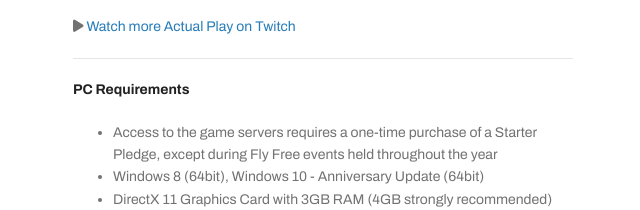
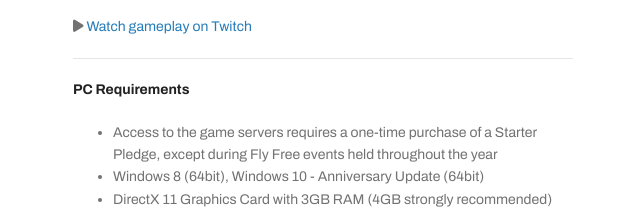
Before and after one commit to tethyrplays/tethyrplays, a Jekyll site: the page built from star-citizen/index.md, in a window 1280 px wide, cut to the strip 843-1214 px from the top of the page. Shown: the top 210 px of the strip, without its empty margins (497-1137 px from the left). Built offline with Jekyll 4.4.1, drawn with Linux system fonts in a browser that asks for light colours; nearby versions of some CDN libraries; some web fonts are replaced; our own code applies the rules of GitHub Pages for plain Markdown files; the repository's description, which GitHub fills in, is left out.

Commit message:
Update index.md

```diff
--- a/star-citizen/index.md
+++ b/star-citizen/index.md
@@ -20,7 +20,7 @@ Soar through the stars. Fight. Trade. Unite. Explore. With the freedom [to choos
 <iframe class="video" width="560" height="315" src="https://www.youtube.com/embed/xWikpyIU_RQ" frameborder="0" allow="accelerometer; autoplay; clipboard-write; encrypted-media; gyroscope; picture-in-picture" allowfullscreen></iframe>
 </div></p>
 
-<i class="fas fa-play"></i> [Watch more Actual Play on Twitch](https://www.twitch.tv/directory/game/Star%20Citizen)
+<i class="fas fa-play"></i> [Watch gameplay on Twitch](https://www.twitch.tv/directory/game/Star%20Citizen)
 
 ---
 
```
